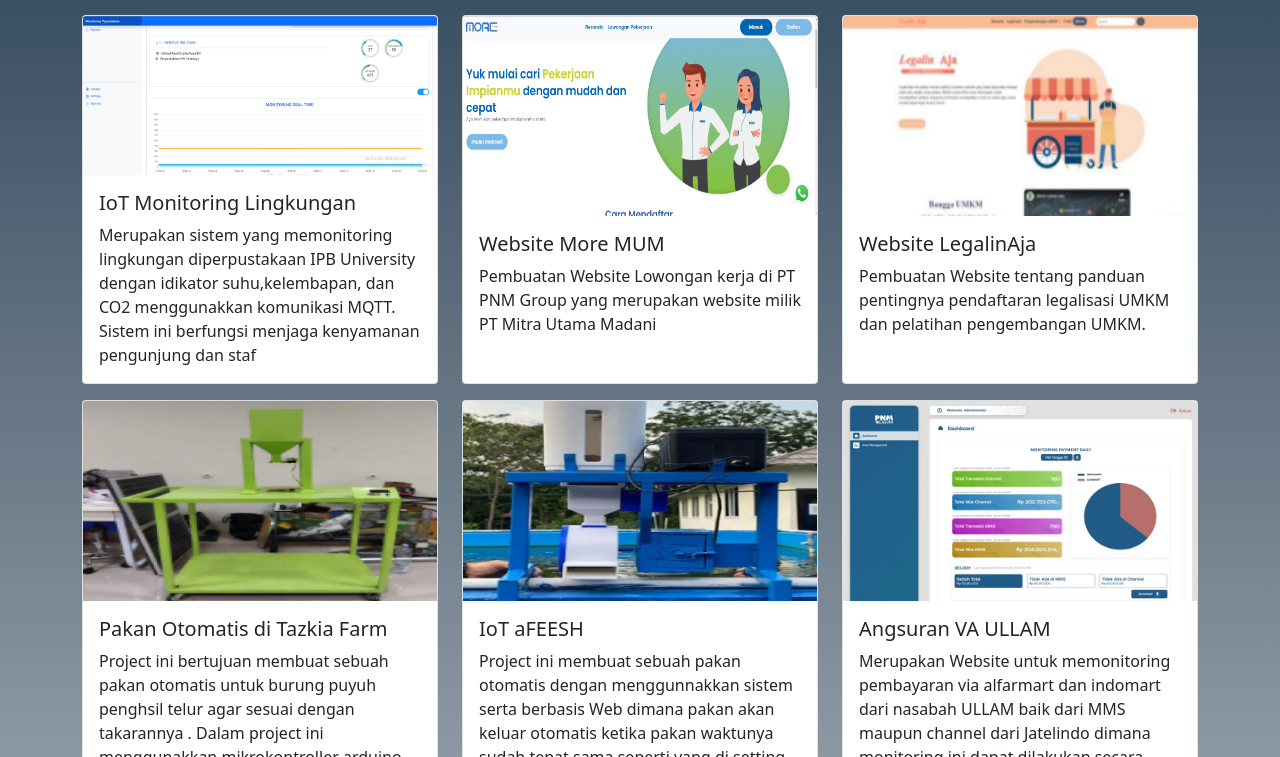
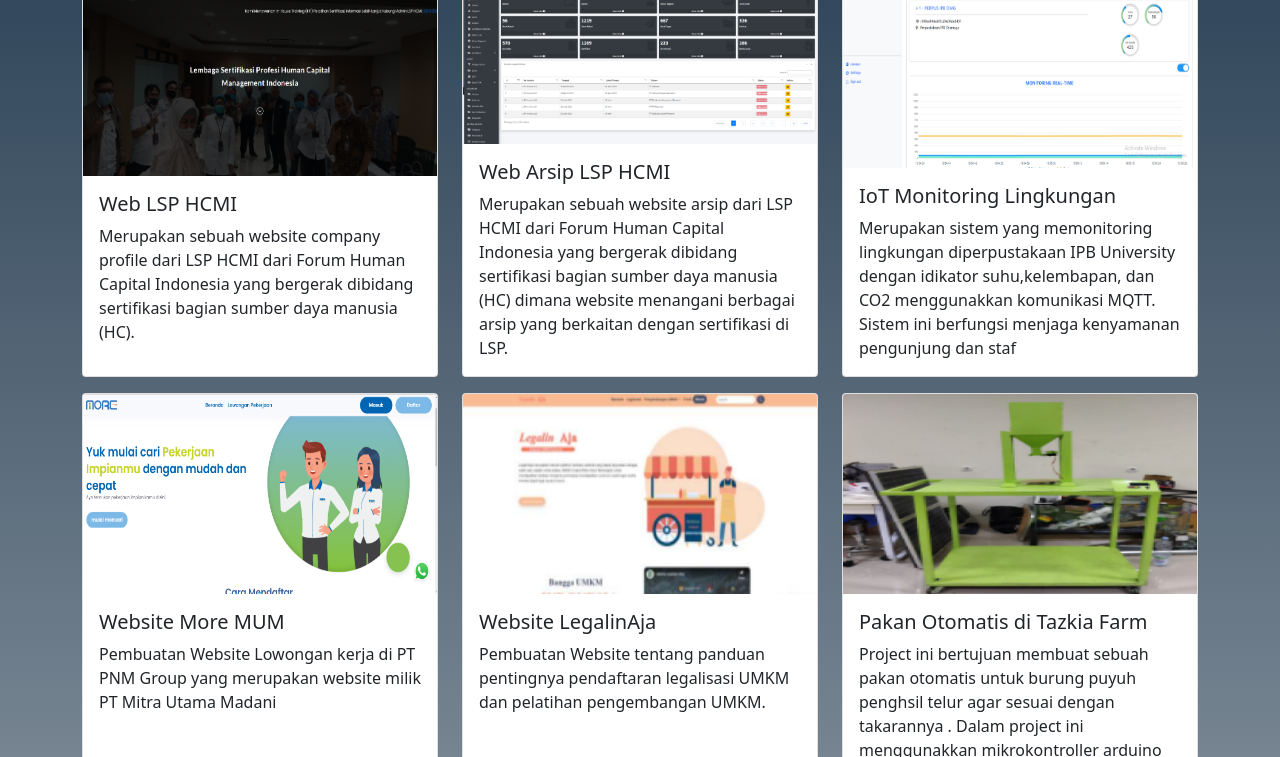
Before and after one commit to onlyramdan/onlyramdan.github.io, a plain HTML site: page index.html in a window 1280 px wide. Shown: the part 438-1195 px from the top of the page. Drawn offline with nearby package versions, Linux system fonts and the light colour scheme.

Commit message:
feat: add porto lsp hcmi

```diff
--- a/index.html
+++ b/index.html
@@ -10,6 +10,7 @@
     <link rel="stylesheet" href="https://cdn.jsdelivr.net/npm/bootstrap-icons@1.7.2/font/bootstrap-icons.css" />
     <!-- My CSS-->
     <link rel="stylesheet" href="sytle.css" />
+    <link rel="icon" type="image/x-icon" href="/img/project/favicon.ico" />
     <title>Ramdan</title>
   </head>
   <body id="home">
@@ -34,7 +35,7 @@
     <!-- Jumbotron -->
     <section class="jumbotron text-center">
       <div class="container">
-        <div class="row mt-4 mb-4">
+        <div class="row mt-4 mb-1">
           <div class="col">
             <div>
               <h2 style="text-align: left; color: white">👨‍💻 About Me</h2>
@@ -52,12 +53,33 @@
     <!-- Project -->
     <section id="project">
       <div class="container">
-        <div class="row text-center mt-4 mb-4">
+        <div class="row text-center mt-4 mb-1">
           <div class="col">
             <h2 style="text-align: left; color: white">💻 Project</h2>
           </div>
         </div>
         <div class="row justify-content-center">
+          <div class="col-md-4 mb-3">
+            <div class="card h-100">
+              <img src="img/project/lsp.png" style="max-height: 200px; height: 100%" class="card-img-top" alt="..." />
+              <div class="card-body">
+                <h5 class="card-title">Web LSP HCMI</h5>
+                <p class="card-text">Merupakan sebuah website company profile dari LSP HCMI dari Forum Human Capital Indonesia yang bergerak dibidang sertifikasi bagian sumber daya manusia (HC).</p>
+              </div>
+            </div>
+          </div>
+          <div class="col-md-4 mb-3">
+            <div class="card h-100">
+              <img src="img/project/arsip.png" style="max-height: 200px; height: 100%" class="card-img-top" alt="..." />
+              <div class="card-body">
+                <h5 class="card-title">Web Arsip LSP HCMI</h5>
+                <p class="card-text">
+                  Merupakan sebuah website arsip dari LSP HCMI dari Forum Human Capital Indonesia yang bergerak dibidang sertifikasi bagian sumber daya manusia (HC) dimana website menangani berbagai arsip yang berkaitan dengan sertifikasi
+                  di LSP.
+                </p>
+              </div>
+            </div>
+          </div>
           <div class="col-md-4 mb-3">
             <div class="card h-100">
               <img src="img/project/monitoring lingkungan.png" style="max-height: 200px; height: 100%" class="card-img-top" alt="..." />
```
Also changed, not shown: img/project/arsip.png (added), img/project/favicon.ico (added), img/project/lsp.png (added).
